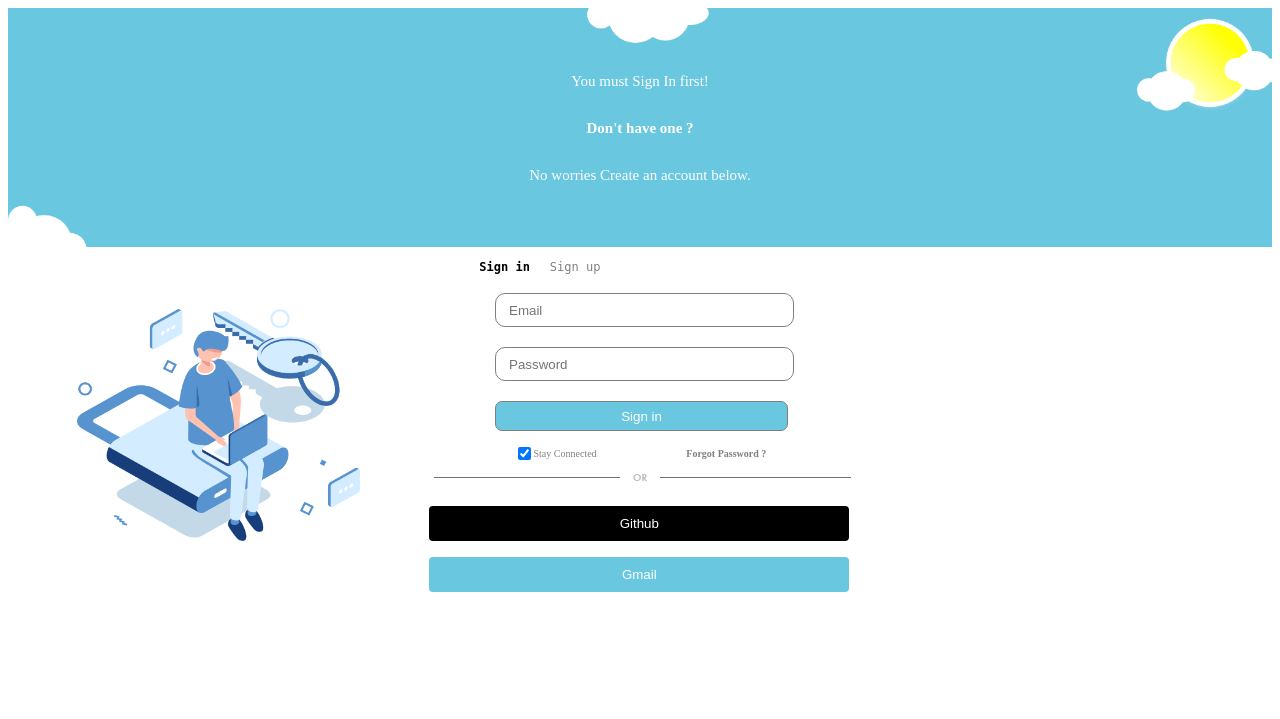
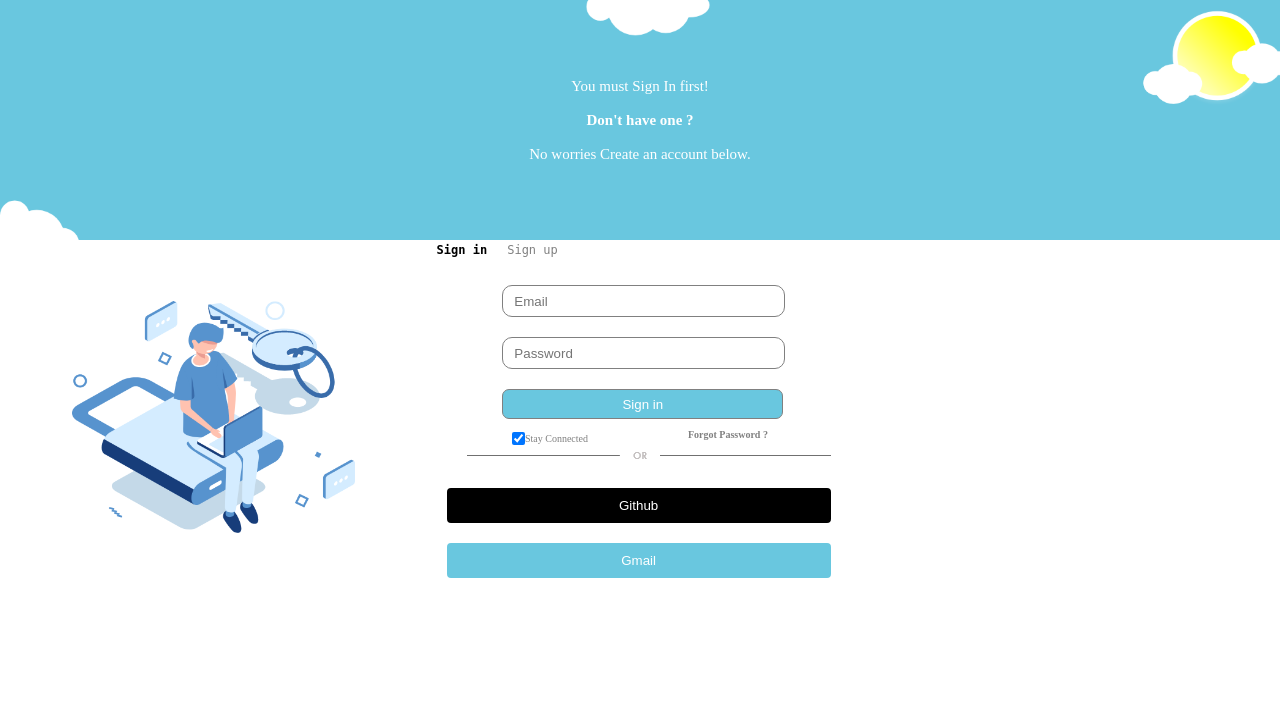
Before and after one commit to adnanbouthir/Class-Management-App, a PHP site: page /signin.html in a window 1280 px wide. Shown: the top 719 px of the page. Run offline with PHP 8.4, Linux system fonts and the light colour scheme.

Commit message:
SignIn Final

```diff
--- a/signin.html
+++ b/signin.html
@@ -12,10 +12,10 @@
         <div class="text">
             <p>
                 You must Sign In first!
-            </p>
+            </p> <br>
             <P>
                 <b>  Don't have one ? </b>
-            </P>
+            </P> <br>
             <P>
 No worries Create an account below.
             </P>
--- a/style/signin.css
+++ b/style/signin.css
@@ -1,8 +1,12 @@
+* {
+    padding: 0;
+    margin: 0;
+}
 
 .top {
     width: 100%;
     height: 240px;
-    background-image:url(/assets/images/topbg.png);
+    background-image:url(../assets/images/topbg.png);
     background-repeat: no-repeat;
     background-size: 100%;
     display: flex;
@@ -190,8 +194,9 @@ justify-content: center;
 
 
 .fbbut {
+    margin: 20px;
     color: white;
-    width: 70%;
+    width: 64%;
     height: 35px;
     border: solid black;
     border-radius: 4px;
@@ -201,8 +206,9 @@ justify-content: center;
 
 
 .ggbut {
+        margin-left: 20px;
     color: white;
-    width: 70%;
+    width: 64%;
     height: 35px;
     border: solid #69C7DF;
     border-radius: 4px;
```
Also changed, not shown: assets/images/orp.png.
